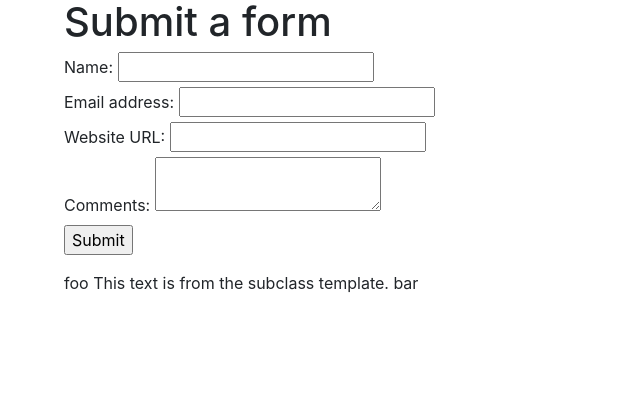
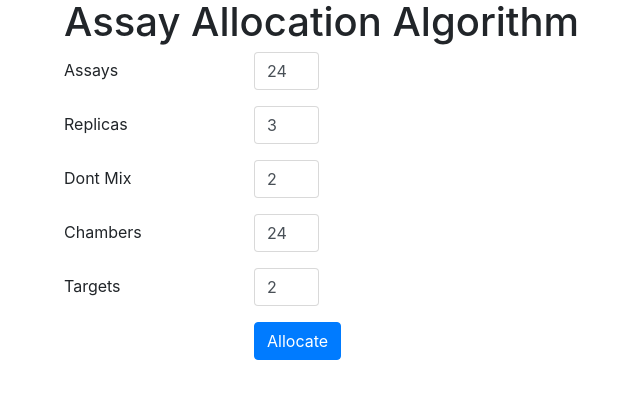
Before and after one commit to pete-dnae/assay-alloc, a Flask app: page /main in a window 1280 px wide. Shown: the top 399 px of the page, without its empty margins (21-661 px from the left). Run offline with Flask 2, Linux system fonts and the light colour scheme; some libraries are stand-ins or nearby versions.

Commit message:
Amalgamated the end points for rendering the form and receiving its form submission into one. With embryonic reflection back of form inputs into newly rendered form in response.

```diff
--- a/app/appengine/main.py
+++ b/app/appengine/main.py
@@ -6,24 +6,10 @@ from flask import Flask, render_template, request
 app = Flask(__name__)
 app.debug = True
 
-@app.route('/main')
+@app.route('/main', methods=['GET', 'POST'])
 def form():
-    return render_template('main.html')
-
-@app.route('/submitted', methods=['POST'])
-def submitted_form():
-    name = request.form['name']
-    email = request.form['email']
-    site = request.form['site_url']
-    comments = request.form['comments']
-
-    return render_template(
-        'submitted_form.html',
-        name=name,
-        email=email,
-        site=site,
-        comments=comments)
-
+    na = request.form.get('assays', 24)
+    return render_template('main.html', assays=na)
 
 @app.errorhandler(500)
 def server_error(e):
--- a/app/appengine/templates/child.html
+++ /dev/null
@@ -1,6 +0,0 @@
-{% extends "layout.html" %}
-{% block content %}
-  <h1>Index</h1>
-  <p class="important">
-    Welcome on my awesome homepage.
-{% endblock %}
--- /dev/null
+++ b/app/appengine/templates/form.html
@@ -0,0 +1,40 @@
+<form method="post" action="{{ url_for('form') }}">
+    <div class="form-group row">
+        <label for="assays" class="col-sm-2 col-form-label">Assays</label>
+        <div class="col-sm-1">
+            <input class="form-control" type="number" value={{ assays }} id="assays" name="assays">
+        </div>
+    </div>
+    <div class="form-group row">
+        <label for="replicas" class="col-sm-2 col-form-label">Replicas</label>
+        <div class="col-sm-1">
+            <input class="form-control" type="number" value="3" id="replicas">
+        </div>
+    </div>
+    <div class="form-group row">
+        <label for="dontmix" class="col-sm-2 col-form-label">Dont Mix</label>
+        <div class="col-sm-1">
+            <input class="form-control" type="number" value="2" id="dontmix">
+        </div>
+    </div>
+    <div class="form-group row">
+        <label for="chambers" class="col-sm-2 col-form-label">Chambers</label>
+        <div class="col-sm-1">
+            <input class="form-control" type="number" value="24" id="chambers">
+        </div>
+    </div>
+    <div class="form-group row">
+        <label for="targets" class="col-sm-2 col-form-label">Targets</label>
+        <div class="col-sm-1">
+            <input class="form-control" type="number" value="2" id="targets">
+        </div>
+    </div>
+
+    <div class="form-group row">
+        <div class="col-sm-2">
+        </div>
+        <div class="col-sm-2 col-sm-1">
+            <button type="submit" class="btn btn-primary">Allocate</button>
+        </div>
+    </div>
+</form>
--- a/app/appengine/templates/layout.html
+++ /dev/null
@@ -1,6 +0,0 @@
-<!doctype html>
-<html>
-  <body>
-    <div id="content">foo{% block content %}{% endblock %}bar</div>
-  </body>
-</html>
--- a/app/appengine/templates/main.html
+++ b/app/appengine/templates/main.html
@@ -1,36 +1,15 @@
 <html>
   <head>
-    <title>Submit a form</title>
+    <title>Assay Allocation Algorithm</title>
     <meta name="viewport" content="width=device-width, initial-scale=1, shrink-to-fit=no">
    <!--link rel="stylesheet" type="text/css" href="/static/style.css"-->
     <!-- Bootstrap core CSS -->
     <link href="/static/css/bootstrap.min.css" rel="stylesheet">
   </head>
   <body>
-
-    <!--div id="container"-->
-    <div class="container">
-      <div class="pagetitle">
-        <h1>Submit a form</h1>
-      </div>
-      <div id="main">
-        <form method="post" action="{{ url_for('submitted_form') }}">
-          <label for="name">Name:</label>
-          <input type="text" name="name"><br />
-          <label for="email">Email address:</label>
-          <input type="email" name="email"><br />
-          <label for="site_url">Website URL:</label>
-          <input type="url" name="site_url"><br />
-          <label for="comments">Comments:</label>
-          <textarea name="comments"></textarea><br />
-          <input type="submit">
-        </form>
-      </div>
-      <div id="title">
-        foo
-        {% include "title.html" %}
-        bar
-      </div>
+   <div class="container">
+      <h1>Assay Allocation Algorithm</h1>
+      <div id="form">{% include "form.html" %}</div>
     </div>
 
 
--- a/app/appengine/templates/title.html
+++ /dev/null
@@ -1 +0,0 @@
-This text is from the subclass template.
```
Also changed, not shown: app/appengine/templates/submitted_form.html (deleted, +0 -23 lines), docs/log.txt (+9 -3 lines).
